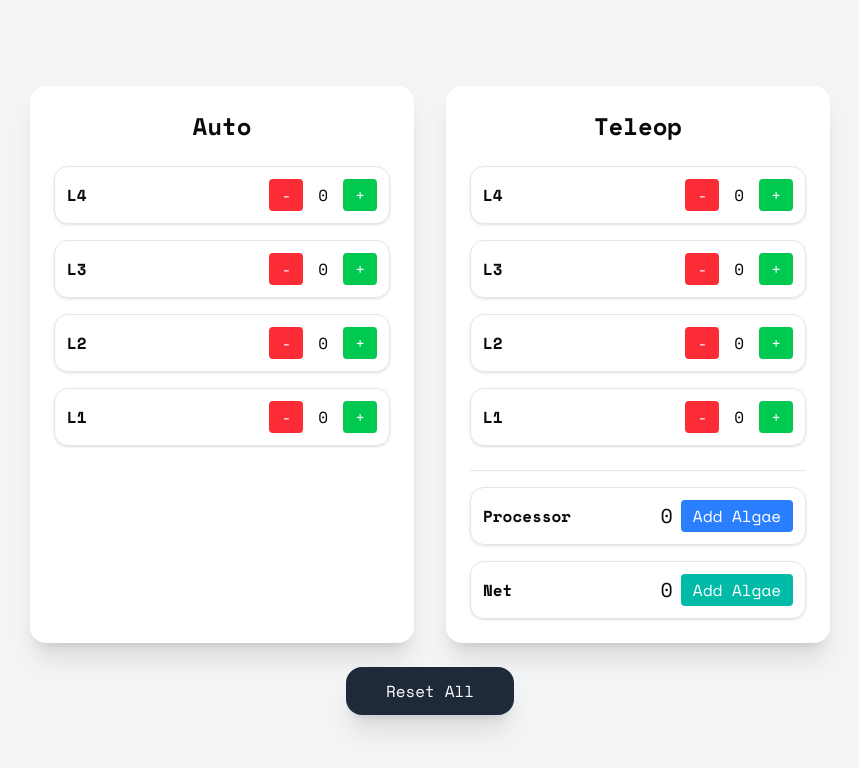
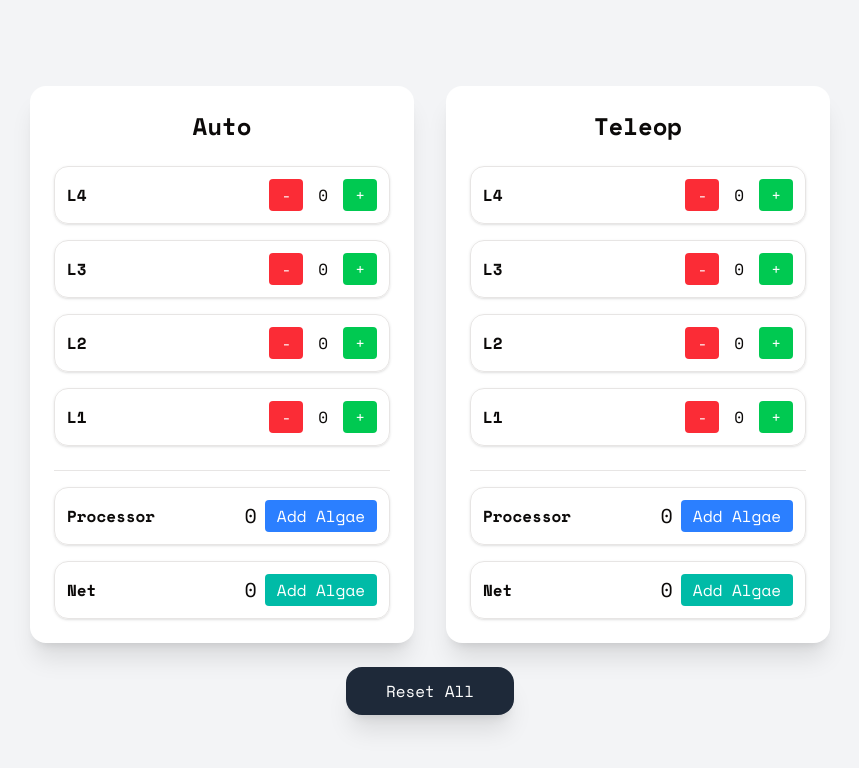
Before and after one commit to Acole-business/arcade, a Next.js app: page /other-links/robotics in a window 1280 px wide. Shown: the top 768 px of the page, without its empty margins (210-1069 px from the left). Built offline with nearby package versions, Linux system fonts and the light colour scheme.

Commit message:
Edit Robotics

```diff
--- a/app/other-links/robotics/page.tsx
+++ b/app/other-links/robotics/page.tsx
@@ -106,6 +106,9 @@ export default function AlgaeAndLevelsSplitPage() {
   const [teleopLevels, setTeleopLevels] = useState({ L4: 0, L3: 0, L2: 0, L1: 0 });
   const [teleopProcessor, setTeleopProcessor] = useState(0);
   const [teleopNet, setTeleopNet] = useState(0);
+  const [autoProcessor, setAutoProcessor] = useState(0);
+  const [autoNet, setAutoNet] = useState(0);
+
 
   const resetAll = () => {
     setAutoLevels({ L4: 0, L3: 0, L2: 0, L1: 0 });
@@ -121,7 +124,11 @@ export default function AlgaeAndLevelsSplitPage() {
           title="Auto"
           levels={autoLevels}
           setLevels={setAutoLevels}
-          hideAlgae
+          processor={autoProcessor}
+          setProcessor={setAutoProcessor}
+          net={autoNet}
+          setNet={setAutoNet}
+          hideAlgae={false} // Hide algae section for Auto
         />
         <ControlPanel
           title="Teleop"
@@ -131,6 +138,8 @@ export default function AlgaeAndLevelsSplitPage() {
           setProcessor={setTeleopProcessor}
           net={teleopNet}
           setNet={setTeleopNet}
+          hideAlgae={false} // Hide algae section for Teleop
+
         />
       </div>
 
```
